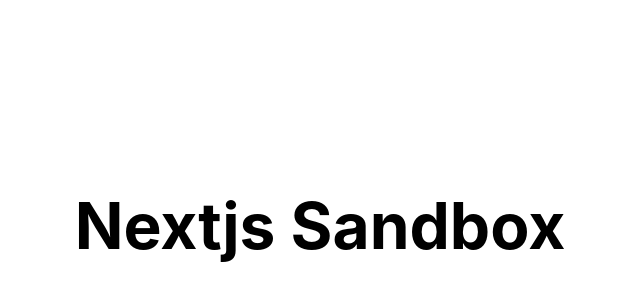
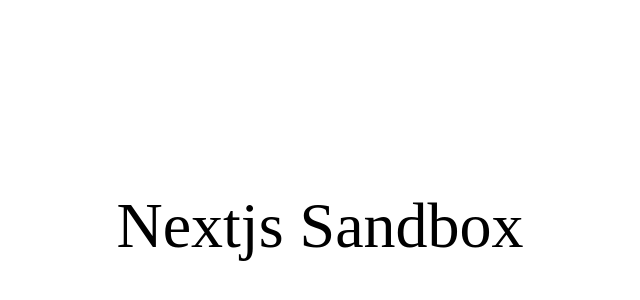
Before and after one commit to itskitto/nextjs-sandbox, a Next.js app: page / in a window 1280 px wide. Shown: the part 174-474 px from the top of the page, without its empty margins (320-960 px from the left). Built offline with nearby package versions, Linux system fonts and the light colour scheme.

Commit message:
implement global style with CSS reset

```diff
--- a/package.json
+++ b/package.json
@@ -3,7 +3,7 @@
   "version": "0.1.0",
   "private": true,
   "scripts": {
-    "dev": "next dev",
+    "dev": "next dev -p 3100",
     "build": "next build",
     "start": "next start"
   },
@@ -12,6 +12,7 @@
     "next": "10.2.3",
     "react": "17.0.2",
     "react-dom": "17.0.2",
-    "styled-components": "^5.3.0"
+    "styled-components": "^5.3.0",
+    "styled-reset": "^4.3.4"
   }
 }
--- a/pages/_app.js
+++ b/pages/_app.js
@@ -1,7 +1,17 @@
-import '../styles/globals.css'
+import { createGlobalStyle } from "styled-components";
+import reset from "styled-reset";
+
+const GlobalStyles = createGlobalStyle`
+  ${reset}
+`;
 
 function MyApp({ Component, pageProps }) {
-  return <Component {...pageProps} />
+  return (
+    <>
+      <GlobalStyles />
+      <Component {...pageProps} />
+    </>
+  );
 }
 
-export default MyApp
+export default MyApp;
```
Also changed, not shown: 1 other file (tests, documents, lock files or other folders).
